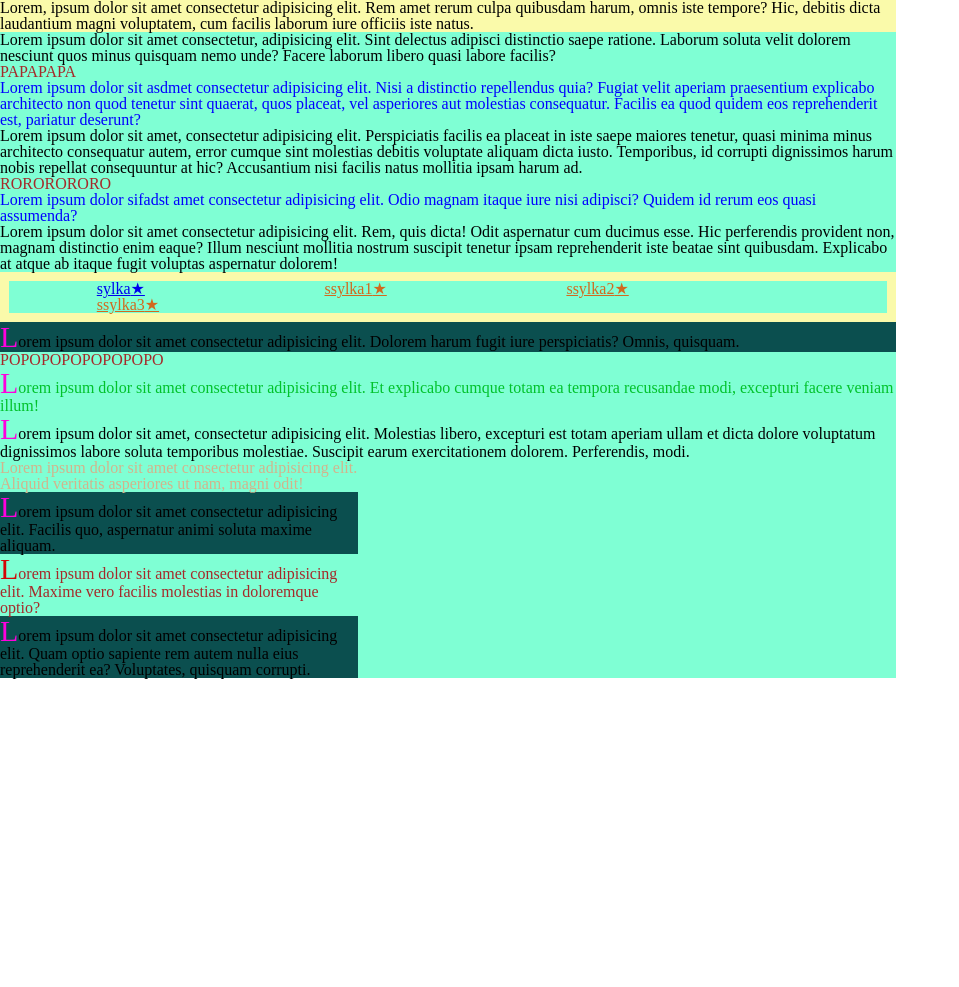
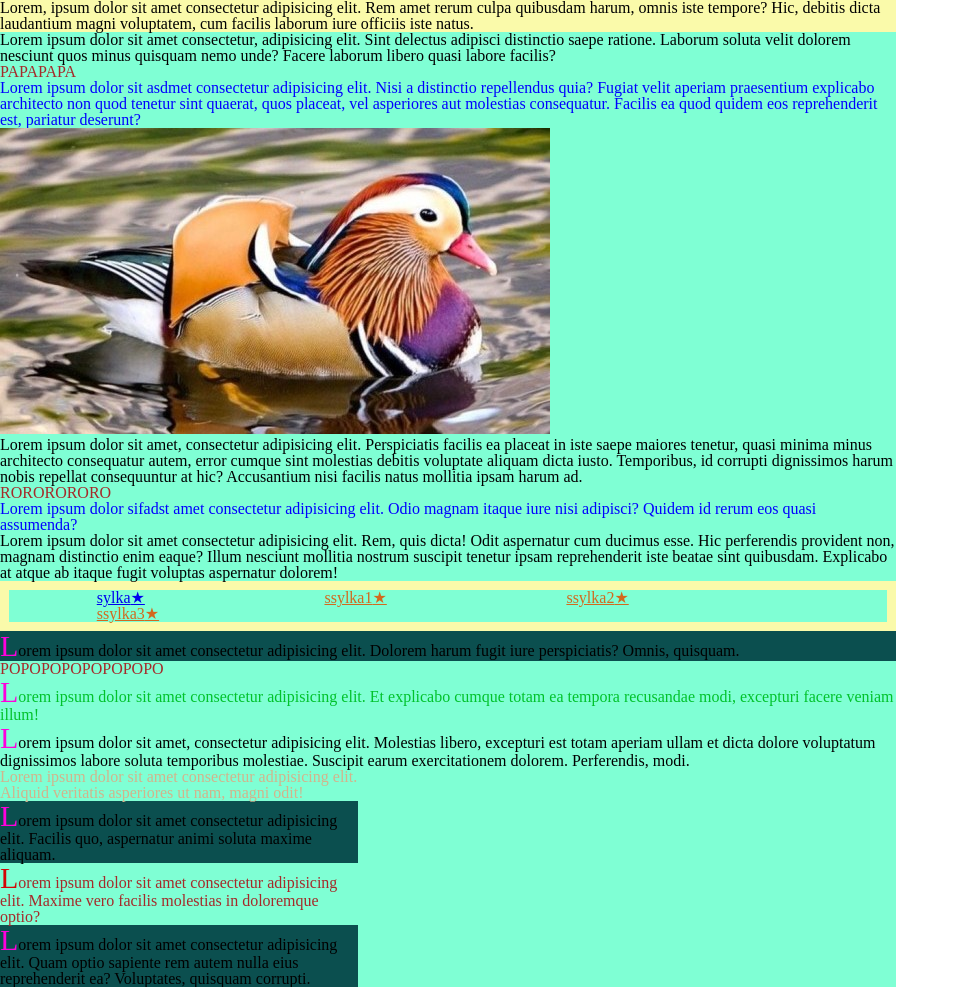
Before and after one commit to Dmitriy081000/GIT-html_05, a plain HTML site: page index.html in a window 1280 px wide. Shown: the whole page, without its empty margins (0-959 px from the left). Before the commit the page ends 800 px from the top, so only its background shows below. Drawn offline with Linux system fonts and the light colour scheme.

Commit message:
plus image

```diff
--- a/index.html
+++ b/index.html
@@ -24,6 +24,7 @@
             </section>
         </div>
         <div class="box">
+            <img src="images/kachkamandarinka.jpg" alt="kachkamandarinka">
             <p>
                 Lorem ipsum dolor sit amet, consectetur adipisicing elit. Perspiciatis facilis ea placeat in iste saepe maiores tenetur, quasi minima minus architecto consequatur autem, error cumque sint molestias debitis voluptate aliquam dicta iusto. Temporibus, id corrupti dignissimos harum nobis repellat consequuntur at hic? Accusantium nisi facilis natus mollitia ipsam harum ad.
             </p>
```
Also changed, not shown: images/kachkamandarinka.jpg (added).
